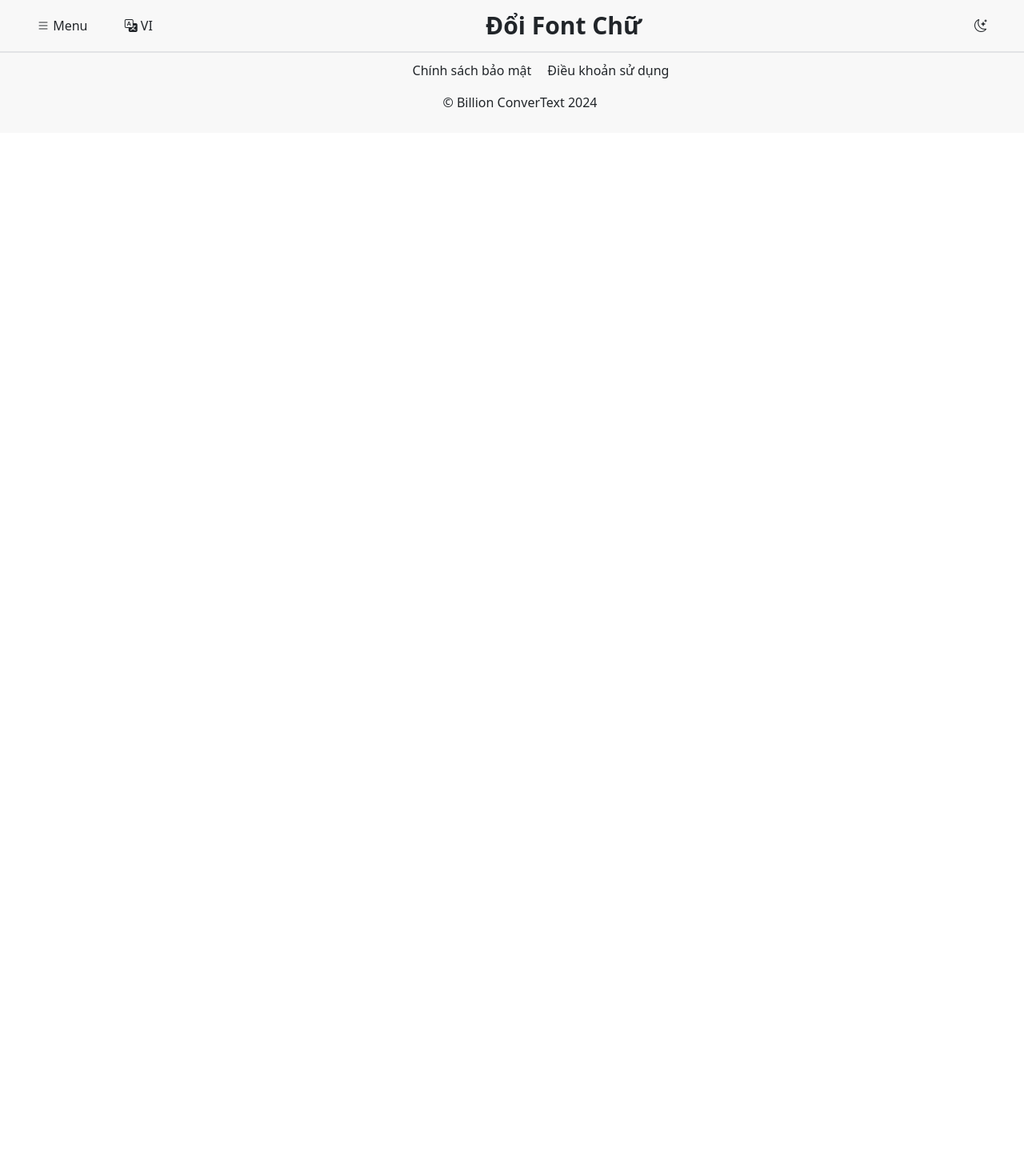
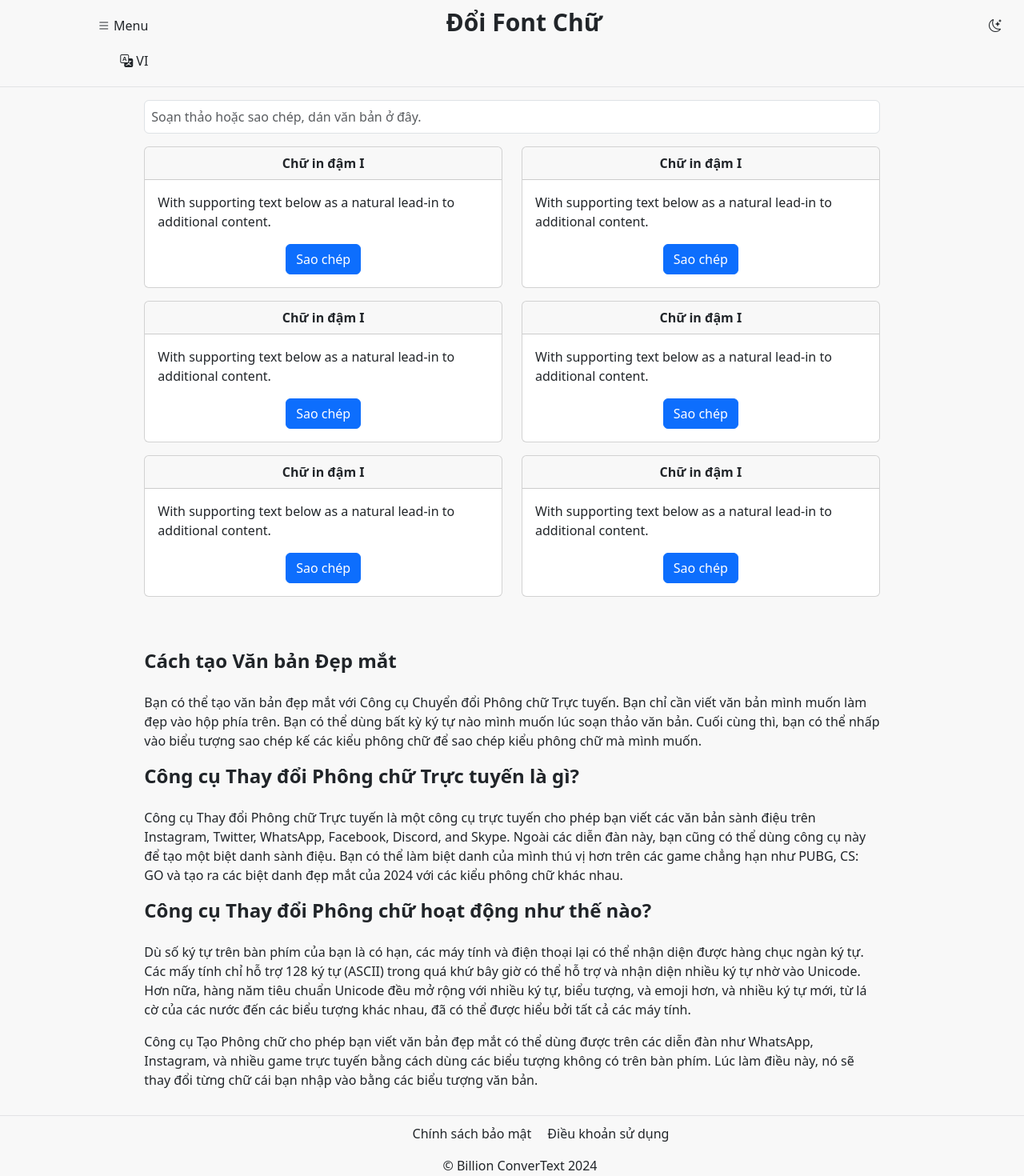
Before and after one commit to ducchinh123/convert-text-billions, a Vue app: page / in a window 1280 px wide. Shown: the top 1470 px of the page at 80% size. Before the commit the page ends 800 px from the top, so only its background shows below. Built offline with nearby package versions, Linux system fonts and the light colour scheme.

Commit message:
successful application home

```diff
--- a/src/App.vue
+++ b/src/App.vue
@@ -1,6 +1,3 @@
-<script setup>
-
-</script>
 <template>
 <RouterView></RouterView>
 </template>
--- a/src/router/index.js
+++ b/src/router/index.js
@@ -1,5 +1,6 @@
 import { createRouter, createWebHistory } from 'vue-router'
 import IndexVue from '@/views/IndexVue.vue'
+import TheBody from '@/views/TheBody.vue'
 
 const router = createRouter({
   history: createWebHistory(import.meta.env.BASE_URL),
@@ -7,7 +8,14 @@ const router = createRouter({
     {
       path: '/',
       name: 'home',
-      component: IndexVue
+      component: IndexVue,
+      children: [
+        {
+          path: '',
+          name: 'body',
+          component: TheBody
+        }
+      ]
     }
   ]
 })
--- a/src/views/IndexVue.vue
+++ b/src/views/IndexVue.vue
@@ -9,3 +9,8 @@ import TheFooter from './TheFooter.vue';
                 <TheFooter></TheFooter>
         </div>
 </template>
+<style>
+main {
+        background-color: #f8f8f8;
+}
+</style>
--- /dev/null
+++ b/src/views/TheBody.vue
@@ -0,0 +1,182 @@
+<template>
+  <div class="container p-3">
+    <div class="row">
+      <div class="col-md-1"></div>
+      <div class="col-md-10">
+        <input
+          type="text"
+          placeholder="Soạn thảo hoặc sao chép, dán văn bản ở đây."
+          class="form-control p-2"
+        />
+      </div>
+      <div class="col-md-1"></div>
+    </div>
+    <div class="row">
+      <div class="col-md-1"></div>
+      <div class="col-md-10">
+        <div class="row mt-3">
+          <div class="col-md-6 mb-3">
+            <div class="card">
+              <div class="card-header text-center">Chữ in đậm I</div>
+              <div class="card-body">
+                <p class="card-text">
+                  With supporting text below as a natural lead-in to additional
+                  content.
+                </p>
+                <div class="row">
+                  <div class="col-md-12 text-center">
+                    <a href="#" class="btn btn-primary">Sao chép</a>
+                  </div>
+                </div>
+              </div>
+            </div>
+          </div>
+          <div class="col-md-6 mb-3">
+            <div class="card">
+              <div class="card-header text-center">Chữ in đậm I</div>
+              <div class="card-body">
+                <p class="card-text">
+                  With supporting text below as a natural lead-in to additional
+                  content.
+                </p>
+                <div class="row">
+                  <div class="col-md-12 text-center">
+                    <a href="#" class="btn btn-primary">Sao chép</a>
+                  </div>
+                </div>
+              </div>
+            </div>
+          </div>
+          <div class="col-md-6 mb-3">
+            <div class="card">
+              <div class="card-header text-center">Chữ in đậm I</div>
+              <div class="card-body">
+                <p class="card-text">
+                  With supporting text below as a natural lead-in to additional
+                  content.
+                </p>
+                <div class="row">
+                  <div class="col-md-12 text-center">
+                    <a href="#" class="btn btn-primary">Sao chép</a>
+                  </div>
+                </div>
+              </div>
+            </div>
+          </div>
+          <div class="col-md-6 mb-3">
+            <div class="card">
+              <div class="card-header text-center">Chữ in đậm I</div>
+              <div class="card-body">
+                <p class="card-text">
+                  With supporting text below as a natural lead-in to additional
+                  content.
+                </p>
+                <div class="row">
+                  <div class="col-md-12 text-center">
+                    <a href="#" class="btn btn-primary">Sao chép</a>
+                  </div>
+                </div>
+              </div>
+            </div>
+          </div>
+          <div class="col-md-6 mb-3">
+            <div class="card">
+              <div class="card-header text-center">Chữ in đậm I</div>
+              <div class="card-body">
+                <p class="card-text">
+                  With supporting text below as a natural lead-in to additional
+                  content.
+                </p>
+                <div class="row">
+                  <div class="col-md-12 text-center">
+                    <a href="#" class="btn btn-primary">Sao chép</a>
+                  </div>
+                </div>
+              </div>
+            </div>
+          </div>
+
+          <div class="col-md-6 mb-3">
+            <div class="card">
+              <div class="card-header text-center">Chữ in đậm I</div>
+              <div class="card-body">
+                <p class="card-text">
+                  With supporting text below as a natural lead-in to additional
+                  content.
+                </p>
+                <div class="row">
+                  <div class="col-md-12 text-center">
+                    <a href="#" class="btn btn-primary">Sao chép</a>
+                  </div>
+                </div>
+              </div>
+            </div>
+          </div>
+        </div>
+      </div>
+      <div class="col-md-1"></div>
+    </div>
+    <div class="row mt-5">
+      <div class="col-md-1"></div>
+      <div class="col-md-10 content-wel">
+        <div class="mb-3">
+          <h2>Cách tạo Văn bản Đẹp mắt</h2>
+          <p>
+            Bạn có thể tạo văn bản đẹp mắt với Công cụ Chuyển đổi Phông chữ Trực
+            tuyến. Bạn chỉ cần viết văn bản mình muốn làm đẹp vào hộp phía trên.
+            Bạn có thể dùng bất kỳ ký tự nào mình muốn lúc soạn thảo văn bản.
+            Cuối cùng thì, bạn có thể nhấp vào biểu tượng sao chép kế các kiểu
+            phông chữ để sao chép kiểu phông chữ mà mình muốn.
+          </p>
+        </div>
+
+        <div class="mb-3">
+          <h2>Công cụ Thay đổi Phông chữ Trực tuyến là gì?</h2>
+          <p>
+            Công cụ Thay đổi Phông chữ Trực tuyến là một công cụ trực tuyến cho
+            phép bạn viết các văn bản sành điệu trên Instagram, Twitter,
+            WhatsApp, Facebook, Discord, and Skype. Ngoài các diễn đàn này, bạn
+            cũng có thể dùng công cụ này để tạo một biệt danh sành điệu. Bạn có
+            thể làm biệt danh của mình thú vị hơn trên các game chẳng hạn như
+            PUBG, CS: GO và tạo ra các biệt danh đẹp mắt của 2024 với các kiểu
+            phông chữ khác nhau.
+          </p>
+        </div>
+
+        <div class="mb-3">
+          <h2>Công cụ Thay đổi Phông chữ hoạt động như thế nào?</h2>
+          <p>
+            Dù số ký tự trên bàn phím của bạn là có hạn, các máy tính và điện
+            thoại lại có thể nhận diện được hàng chục ngàn ký tự. Các mấy tính
+            chỉ hỗ trợ 128 ký tự (ASCII) trong quá khứ bây giờ có thể hỗ trợ và
+            nhận diện nhiều ký tự nhờ vào Unicode. Hơn nữa, hàng năm tiêu chuẩn
+            Unicode đều mở rộng với nhiều ký tự, biểu tượng, và emoji hơn, và
+            nhiều ký tự mới, từ lá cờ của các nước đến các biểu tượng khác nhau,
+            đã có thể được hiểu bởi tất cả các máy tính.
+          </p>
+          <p>
+            Công cụ Tạo Phông chữ cho phép bạn viết văn bản đẹp mắt có thể dùng
+            được trên các diễn đàn như WhatsApp, Instagram, và nhiều game trực
+            tuyến bằng cách dùng các biểu tượng không có trên bàn phím. Lúc làm
+            điều này, nó sẽ thay đổi từng chữ cái bạn nhập vào bằng các biểu
+            tượng văn bản.
+          </p>
+        </div>
+      </div>
+      <div class="col-md-1"></div>
+    </div>
+  </div>
+</template>
+
+<style scoped>
+.content-wel h2 {
+    font-size: 1.5em;
+    font-weight: 700;
+    line-height: 1.3333333;
+    margin-bottom: 1em;
+}
+
+.card .card-header {
+    font-weight: 600;
+}
+</style>
--- a/src/views/TheHeader.vue
+++ b/src/views/TheHeader.vue
@@ -1,16 +1,34 @@
 <template>
-    <div id="header" class="d-flex justify-content-between align-items-center">
-        <div class="header-item menu"><label for=""><i class="bi bi-list"></i> Menu</label> <label for=""><i class="bi bi-translate"></i> <span>VI</span></label></div>
-        <div class="header-item text-logo"><h1 class="text-lg">Đổi Font Chữ</h1></div>
-        <div class="header-item dark-mode"><label for=""><i class="bi bi-moon-stars"></i></label></div>
+  <div id="header">
+    <div class="container-fluid">
+      <div class="row">
+        <div class="col-md-2 col-2">
+          <div class="header-item menu">
+            <label for=""><i class="bi bi-list"></i> <span>Menu</span></label>
+            <label for="" class="translate-btn"
+              ><i class="bi bi-translate"></i> <span>VI</span></label
+            >
+          </div>
+        </div>
+        <div class="col-md-8 col-8">
+          <div class="header-item text-logo header-item-logo">
+            <h1 class="text-lg text-center"><a href="" style="color: unset; text-decoration: none;">Đổi Font Chữ</a></h1>
+          </div>
+        </div>
+        <div class="col-md-2 col-2">
+          <div class="header-item dark-mode">
+            <label for=""><i class="bi bi-moon-stars"></i></label>
+          </div>
+        </div>
+      </div>
+    </div>
   </div>
 </template>
-
 <style scoped>
 #header {
-        background-color: #F8F8F8;
+  background-color: #f8f8f8;
   padding: 10px 0;
-        border-bottom: 1px solid #E2E3E5;
+  border-bottom: 1px solid #e2e3e5;
 }
 
 #header .header-item h1 {
@@ -19,56 +37,78 @@
   margin-bottom: 0;
 }
 
-    #header .header-item:first-child{
+#header .header-item:first-child {
   padding-left: 30px;
+  text-align: right;
 }
 
-    #header .header-item:last-child{
-        padding-right: 30px;
-    }
 
-    #header .header-item:last-child label{
+#header .header-item:last-child label {
   cursor: pointer;
   padding: 10px 16px;
   border-radius: 3px;
 }
 
-    #header .header-item:last-child label:hover{
-        background-color: #CCCED1;
+#header .header-item:last-child label:hover {
+  background-color: #ccced1;
 }
 
-    #header .header-item:first-child label:last-child{
+#header .header-item:first-child label:last-child {
   margin-left: 10px;
 }
 
-    #header .header-item:first-child label:first-child, label:last-child:hover {
+#header .header-item:first-child label:first-child,
+label:last-child:hover {
   cursor: pointer;
-
 }
 
-    #header .menu label:first-child, label:last-child {
+#header .menu label:first-child,
+label:last-child {
   padding: 10px 16px;
   border-radius: 3px;
 }
 
 #header .menu label:first-child:hover {
-
-        background-color: #CCCED1;
+  background-color: #ccced1;
 }
 
 #header .menu label:last-child:hover {
-
-        background-color: #CCCED1;
+  background-color: #ccced1;
 }
 
-    @media screen and (max-width: 431px) {
+@media screen and (max-width: 768px) {
   .text-lg {
     font-size: 1.125rem !important;
     margin-bottom: 0;
   }
 
-        #header .header-item:first-child label:last-child{
+  #header .header-item:first-child {
+  padding-left: unset;
+  text-align: unset;
+}
+
+#header .header-item:first-child label.translate-btn {
     display: none;
 }
+
+#header .header-item:first-child {
+  text-align: unset;
+}
+
+#header .header-item-logo {
+    padding-top: 10px !important;
+    padding-right: unset !important;
+}
+
+#header .header-item:first-child label:last-child {
+  margin-left: unset;
+}
+
+
+#header .menu label:first-child span {
+    display: none;
+}
+
+
 }
 </style>
```
Lines whose indentation alone changed are shown as unchanged.
